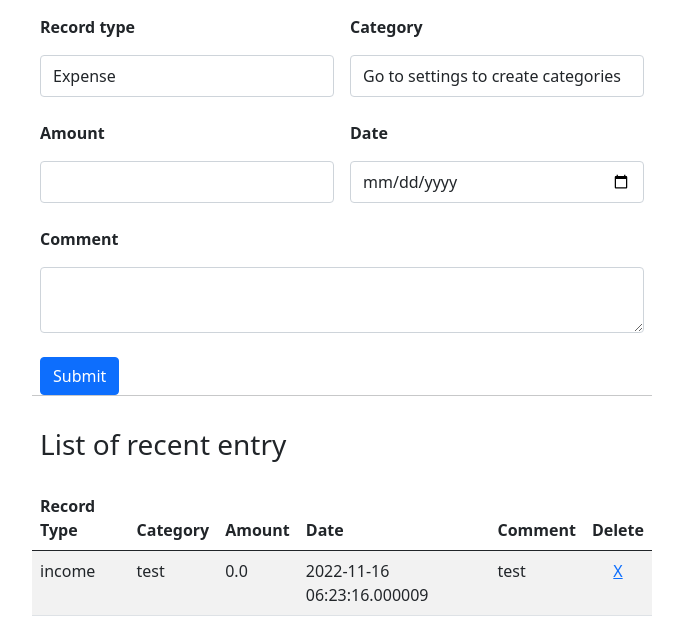
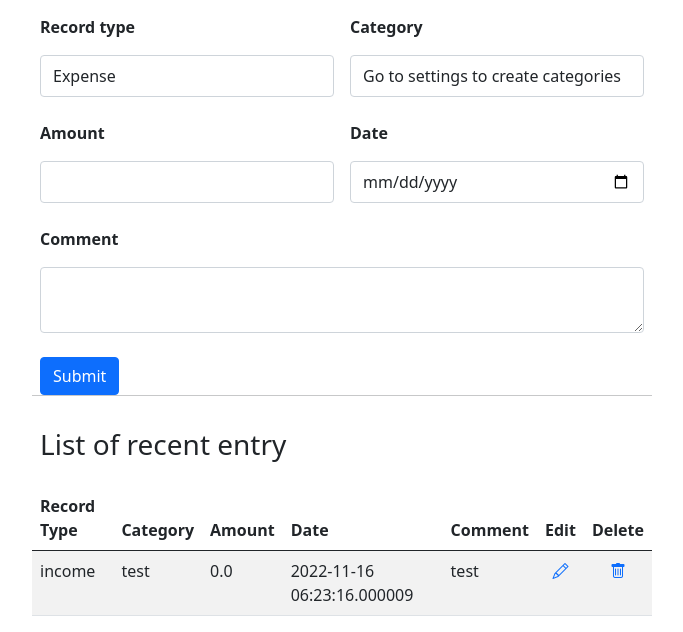
Before and after one commit to olugbengaakindele/portfolio, a Flask app: page /expense/tracker in a window 1280 px wide. Shown: the part 200-832 px from the top of the page, without its empty margins (298-981 px from the left). Run offline with Flask 2, Linux system fonts and the light colour scheme; a user stored in the database is signed in; data comes from the database, SQL or seed files in the repository; data that the repository does not hold is empty; some libraries are stand-ins or nearby versions.

Commit message:
further tracker page

```diff
--- a/app/expense/templates/layout.html
+++ b/app/expense/templates/layout.html
@@ -10,6 +10,7 @@
         <!-- Bootstrap CSS -->
         <link href="https://cdn.jsdelivr.net/npm/bootstrap@5.0.2/dist/css/bootstrap.min.css" rel="stylesheet" integrity="sha384-EVSTQN3/azprG1Anm3QDgpJLIm9Nao0Yz1ztcQTwFspd3yD65VohhpuuCOmLASjC"
                      crossorigin="anonymous">
+                     <link rel="stylesheet" href="https://cdn.jsdelivr.net/npm/bootstrap-icons@1.10.2/font/bootstrap-icons.css">
         {% block css %}
 
         {% endblock %}
--- a/app/expense/templates/settings.html
+++ b/app/expense/templates/settings.html
@@ -37,6 +37,7 @@
                             <tr>
                             <th>Type</th>
                             <th>Category</th>
+                            <th>Edit</th>
                             <th>Delete</th>
                             </tr>
                         </thead>
@@ -45,7 +46,8 @@
                                 <tr>
                                     <td>{{ lst.type }}</td>
                                     <td>{{ lst.category }}</td>
-                                    <td><a href="{{url_for('expense.delete_cat', cat_id= lst.id) }}">Delete</a></td>
+                                    <td><a href="{{url_for('expense.delete_cat', cat_id= lst.id) }}"><i class="bi bi-pencil"></i></a></td>
+                                    <td><a href="{{url_for('expense.delete_cat', cat_id= lst.id) }}"><i class="bi bi-trash"></i></a></td>
                                 </tr>
                             {% endfor %}
                         </tbody>
--- a/app/expense/templates/tracker.html
+++ b/app/expense/templates/tracker.html
@@ -47,7 +47,8 @@
                         <th>Amount</th>
                         <th>Date</th>
                         <th>Comment</th>
-                        <th class="text-center">Delete</th>
+                        <th>Edit</th>
+                        <th>Delete</th>
                     </tr>
                 </thead>
                 <tbody>
@@ -58,7 +59,8 @@
                             <td>{{ rec.expense_amount}}</td>
                             <td>{{ rec.expense_date }}</td>
                             <td>{{ rec.expense_comment }}</td>
-                            <td class="text-center"><a href="{{url_for('expense.delete_record', rec_id= rec.expense_id) }}" class="text-center">X</a></td>
+                            <td class="text-center"><a href="{{url_for('expense.delete_record', rec_id= rec.expense_id) }}" class="text-center"><i class="bi bi-pencil"></i></a></td>
+                            <td class="text-center"><a href="{{url_for('expense.delete_record', rec_id= rec.expense_id) }}" class="text-center"><i class="bi bi-trash"></i></a></td>
                         </tr>
                     {% endfor %}
                 </tbody>
```
